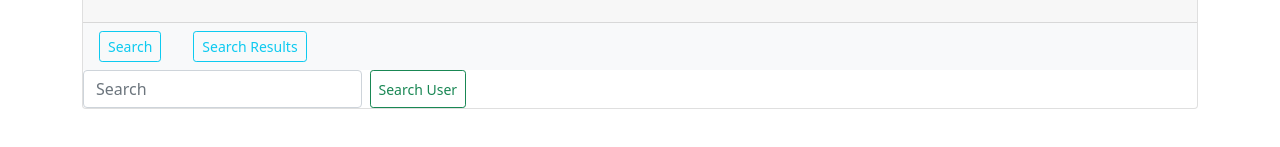
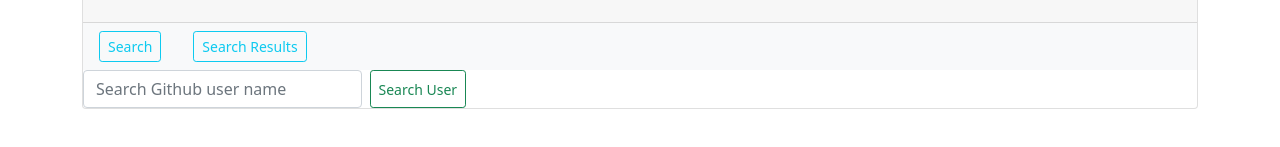
Before and after one commit to Kiru-axis/Github_Search, an Angular app: page /gitForm in a window 1280 px wide. Shown: the part 173-320 px from the top of the page. Built offline with nearby package versions, Linux system fonts and the light colour scheme.

Commit message:
completed formComponent

```diff
--- a/src/app/git-form/git-form.component.html
+++ b/src/app/git-form/git-form.component.html
@@ -1,4 +1,4 @@
-<form class="d-flex">
-    <input class="form-control me-2 w-25" name="username" type="search" placeholder="Search" aria-label="Search">
+<form class="d-flex" (ngSubmit) = "submitUsername()">
+    <input class="form-control me-2 w-25" name="username" type="search" [(ngModel)] = "username" placeholder="Search Github user name" aria-label="Search">
     <button type="submit" class="btn btn-sm btn-outline-success">Search User</button>
   </form>
--- a/src/app/git-form/git-form.component.ts
+++ b/src/app/git-form/git-form.component.ts
@@ -1,4 +1,5 @@
 import { Component, OnInit } from '@angular/core';
+import { GithubSearchService } from '../github-search.service';
 
 @Component({
   selector: 'app-git-form',
@@ -6,8 +7,16 @@ import { Component, OnInit } from '@angular/core';
   styleUrls: ['./git-form.component.css']
 })
 export class GitFormComponent implements OnInit {
+  username:string;
+  searchGithubService: GithubSearchService;
 
-  constructor() { }
+  submitUsername(){
+    this.searchGithubService.getUserData(this.username)
+  }
+
+  constructor(searchGithubService: GithubSearchService) {
+    this.searchGithubService = searchGithubService
+   }
 
   ngOnInit(): void {
   }
```
